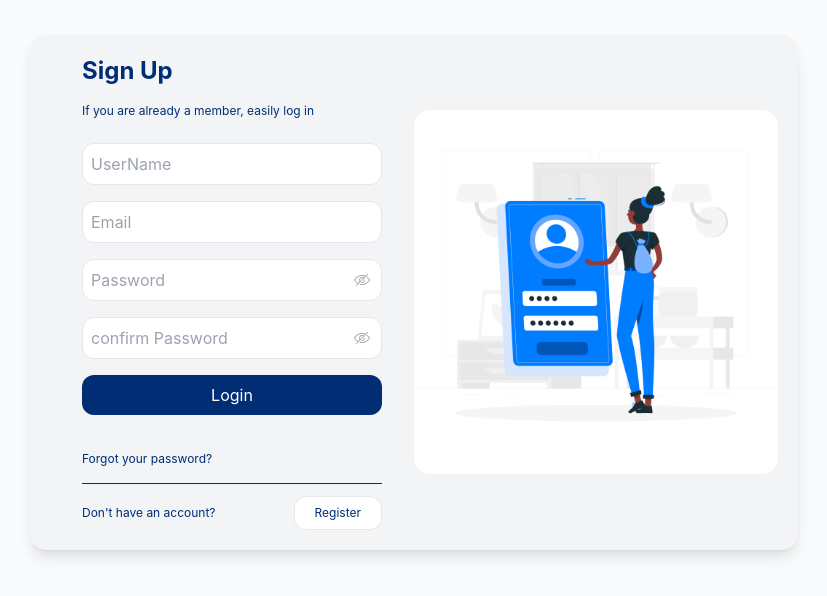
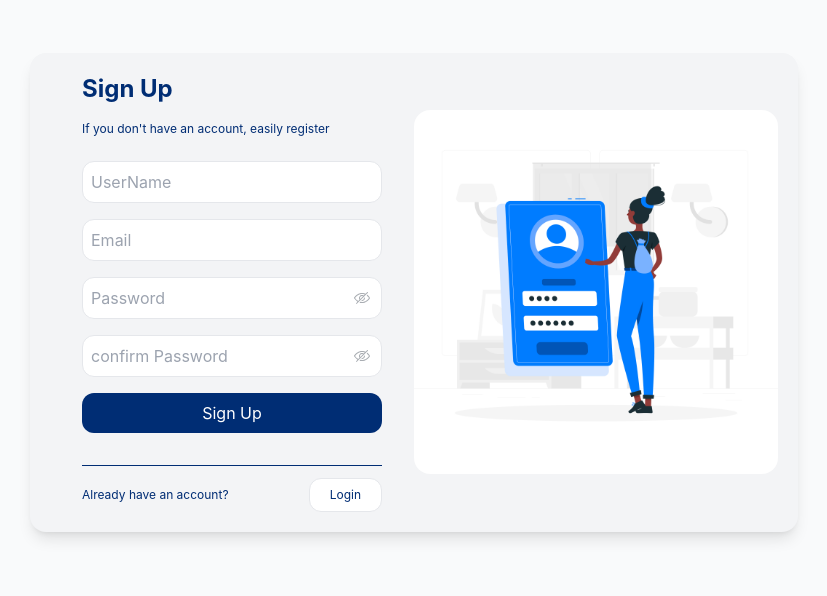
Before and after one commit to bhavya-kumbhani/e-commerce, a React (Create React App) app: page /signup in a window 1280 px wide. Shown: the part 108-704 px from the top of the page, without its empty margins (226-1053 px from the left). Built offline with nearby package versions, Linux system fonts and the light colour scheme; a web font is replaced by a local one.

Commit message:
Fix issues

```diff
--- a/src/components/Layout/Header/index.jsx
+++ b/src/components/Layout/Header/index.jsx
@@ -1,7 +1,5 @@
 import React, { useState } from "react";
-import { FontAwesomeIcon } from "@fortawesome/react-fontawesome";
-import { faBars } from "@fortawesome/free-solid-svg-icons";
-import { getSession, logout } from "../../../helpers/api/authHelper";
+import { logout } from "../../../helpers/api/authHelper";
 import { useDispatch, useSelector } from "react-redux";
 import { setUserInfo } from "../../../store/slices/authSlice";
 
@@ -22,7 +20,6 @@ const Header = () => {
 
   return (
     <div className="mb-2 flex items-center justify-between p-5 text-gray-500 shadow-md">
-      {/* on click on logo navigate to home */}
       <div className="cursor-pointer">
         {" "}
         <a href="https://flowbite.com/" className="flex items-center">
@@ -91,7 +88,7 @@ const Header = () => {
           } divide-y divide-gray-100 rounded-lg shadow w-44 dark:divide-gray-600 absolute top-[45px] right-[-10px] bg-white`}
         >
           <div className="px-4 py-3 text-sm text-gray-900 dark:text-dark">
-            <div className="font-medium ">{userInfo?.name}</div>
+            <div className="font-medium ">Welcome , {userInfo?.name}!</div>
             <div className="truncate">{userInfo?.email}</div>
           </div>
           <div className="py-2">
--- a/src/helpers/api/authHelper.js
+++ b/src/helpers/api/authHelper.js
@@ -1,13 +1,3 @@
-  export const setSession = (sessionObj, rememberMe) => {
-    if (sessionObj.userInfo && sessionObj.access_token) {
-      localStorage.setItem("authUser", JSON.stringify(sessionObj));
-    }
-  };
-
-  export const getSession = () => {
-    return JSON.parse(localStorage.getItem("authUser"));
-  };
-
 
   export const logout = () => {
     localStorage.removeItem("authUser");
--- a/src/routes/Auth/Login/index.jsx
+++ b/src/routes/Auth/Login/index.jsx
@@ -24,8 +24,15 @@ export default function Login() {
 
   const handleForm = async (e) => {
     e.preventDefault();
-    const storedData = JSON.parse(localStorage.getItem("signUpUserData") || []);
-    const user = storedData.find(
+    const storedData = localStorage.getItem("signUpUserData");
+
+    if (!storedData) {
+      return toast.error("No user data found");
+    }
+
+    const parsedData = JSON.parse(storedData);
+
+    const user = parsedData?.find(
       (item) =>
         item.email === inputValue.email && item.password === inputValue.password
     );
@@ -109,10 +116,7 @@ export default function Login() {
 
           {/* <!-- image --> */}
           <div class="md:block hidden w-1/2">
-            <img
-              class="rounded-2xl"
-              src={LoginImg}
-            />
+            <img class="rounded-2xl" src={LoginImg} />
           </div>
         </div>
       </section>
--- a/src/routes/Auth/Signup/index.jsx
+++ b/src/routes/Auth/Signup/index.jsx
@@ -4,7 +4,7 @@ import HideIcon from "../../../assets/icons/hide.svg";
 import { useNavigate } from "react-router-dom";
 import { toast } from "react-hot-toast";
 import Input from "../../../components/HOC/Input/Input";
-import { useDispatch, useSelector } from "react-redux";
+import { useDispatch } from "react-redux";
 import { setSignUpUserData } from "../../../store/slices/authSlice";
 import RegisterImg from "../../../assets/image/login-img.jpg";
 
@@ -56,7 +56,7 @@ export default function Signup() {
           <div class="md:w-1/2 px-8 ">
             <h2 class="font-bold text-2xl text-[#002D74]">Sign Up</h2>
             <p class="text-xs mt-4 text-[#002D74]">
-              If you are already a member, easily log in
+              If you don't have an account, easily register
             </p>
 
             <form action="" class="flex flex-col gap-4" onSubmit={handleForm}>
@@ -113,29 +113,25 @@ export default function Signup() {
               />
 
               <button class="bg-[#002D74] rounded-xl text-white py-2 hover:scale-105 duration-300">
-                Login
+                Sign Up
               </button>
             </form>
 
-
-
-            <div class="mt-5 text-xs border-b border-[#002D74] py-4 text-[#002D74]">
-              <a href="#">Forgot your password?</a>
-            </div>
+            <div class="text-xs border-b border-[#002D74] py-4 text-[#002D74]"></div>
 
             <div class="mt-3 text-xs flex justify-between items-center text-[#002D74]">
-              <p>Don't have an account?</p>
-              <button class="py-2 px-5 bg-white border rounded-xl hover:scale-110 duration-300">
-                Register
+              <p>Already have an account?</p>
+              <button
+                class="py-2 px-5 bg-white border rounded-xl hover:scale-110 duration-300"
+                onClick={() => navigate("/login")}
+              >
+                Login
               </button>
             </div>
           </div>
 
           <div class="md:block hidden w-1/2">
-            <img
-              class="rounded-2xl"
-              src={RegisterImg}
-            />
+            <img class="rounded-2xl" src={RegisterImg} />
           </div>
         </div>
       </section>
--- a/src/routes/Landingpage/ProductCard/index.jsx
+++ b/src/routes/Landingpage/ProductCard/index.jsx
@@ -1,9 +1,7 @@
 import {
   faArrowRight,
-  faArrowRightArrowLeft,
   faLeftLong,
   faRightLong,
-  faXmark,
 } from "@fortawesome/free-solid-svg-icons";
 import { FontAwesomeIcon } from "@fortawesome/react-fontawesome";
 import React from "react";
@@ -15,7 +13,7 @@ const ProductCard = () => {
   const navigate = useNavigate();
   const { productData } = useSelector((state) => state.product);
   function SampleNextArrow(props) {
-    const { className, style, onClick } = props;
+    const { onClick } = props;
     return (
       <div onClick={onClick} className="right-arrow">
         <FontAwesomeIcon icon={faRightLong} />
@@ -24,7 +22,7 @@ const ProductCard = () => {
   }
 
   function SamplePrevArrow(props) {
-    const { className, style, onClick } = props;
+    const { onClick } = props;
     return (
       <div onClick={onClick} className="left-arrow">
         <FontAwesomeIcon icon={faLeftLong} />
@@ -90,7 +88,6 @@ const ProductCard = () => {
 
   return (
     <>
-      {/* <div className="flex items-center justify-center gap-10 flex-wrap"> */}
       <div className="pt-[80px] pb-[80px] bg-indigo-100">
         <div className="flex flex-col justify-center items-center ">
           <h1 className="text-3xl xl:text-4xl font-semibold leading-7 xl:leading-9 text-gray-800 dark:text-white pb-[40px]">
@@ -100,12 +97,8 @@ const ProductCard = () => {
         <Slider {...settings}>
           {productData?.data?.map((item, index) => {
             return (
-              <div className="max-w-xs mx-auto w-96">
-                {" "}
-                {/* Ensure max width of the container */}
+              <div className="max-w-xs mx-auto w-96" key={index}>
                 <div className="bg-white border border-gray-200 rounded-lg dark:bg-gray-800 h-500 p-2 dark:border-gray-700 hover:shadow-lg cursur-pointer">
-                  {" "}
-                  {/* Set width and height of card */}
                   <a href="#" className="flex justify-center">
                     <img
                       className="rounded-t-lg w-full h-auto"
@@ -153,7 +146,6 @@ const ProductCard = () => {
           View all <FontAwesomeIcon icon={faArrowRight} />
         </div>
       </div>
-      {/* </div> */}
     </>
   );
 };
--- a/src/routes/Landingpage/ShopByCategory/index.jsx
+++ b/src/routes/Landingpage/ShopByCategory/index.jsx
@@ -4,7 +4,6 @@ export default function ShopByCategory() {
     return (
         <section>
             <div className="flex justify-center items-center">
-                {/* <!--- more free and premium Tailwind CSS components at https://tailwinduikit.com/ ---> */}
                 <div className="2xl:mx-auto 2xl:container py-12 px-4 sm:px-6 xl:px-20 2xl:px-0 w-full">
                     <div className="flex flex-col jusitfy-center items-center space-y-10">
                         <div className="flex flex-col justify-center items-center ">
--- a/src/routes/Landingpage/index.jsx
+++ b/src/routes/Landingpage/index.jsx
@@ -1,5 +1,5 @@
 import React, { useEffect } from "react";
-import { useDispatch, useSelector } from "react-redux";
+import { useDispatch } from "react-redux";
 import {
   findAllProducts,
   getAllCategories,
--- a/src/routes/Products/EditProduct/index.jsx
+++ b/src/routes/Products/EditProduct/index.jsx
@@ -36,8 +36,8 @@ const EditProduct = ({
     dispatch(updateProduct({ id: rowId, payload: inputValue }))
       .then((res) => {
         if (res.payload) {
+          alert(JSON.stringify(inputValue));
           toast.success("Product Updated Successfully!");
-          alert(JSON.stringify(inputValue));
           handleToggle();
         }
       })
--- a/src/routes/Products/index.jsx
+++ b/src/routes/Products/index.jsx
@@ -5,6 +5,7 @@ import {
   getAllCategories,
 } from "../../store/slices/productSlice";
 import ProductListView from "./ProductListView";
+import Header from "../../components/Layout/Header";
 
 const Products = () => {
   const dispatch = useDispatch();
@@ -15,6 +16,7 @@ const Products = () => {
   }, []);
   return (
     <>
+      <Header />
       <ProductListView />
     </>
   );
--- a/src/routes/routeWrappers/index.jsx
+++ b/src/routes/routeWrappers/index.jsx
@@ -29,9 +29,9 @@ const router = createBrowserRouter([
     path: "/product",
     element: (
       <>
-        {/* <ProtectedRoute> */}
+        <ProtectedRoute>
           <Products />
-        {/* </ProtectedRoute> */}
+        </ProtectedRoute>
       </>
     ),
   },
```
